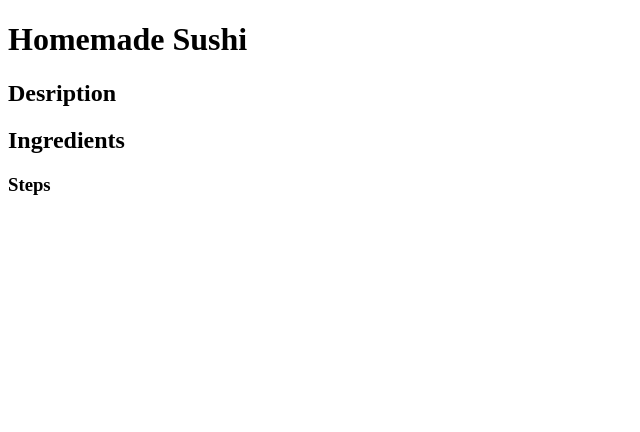
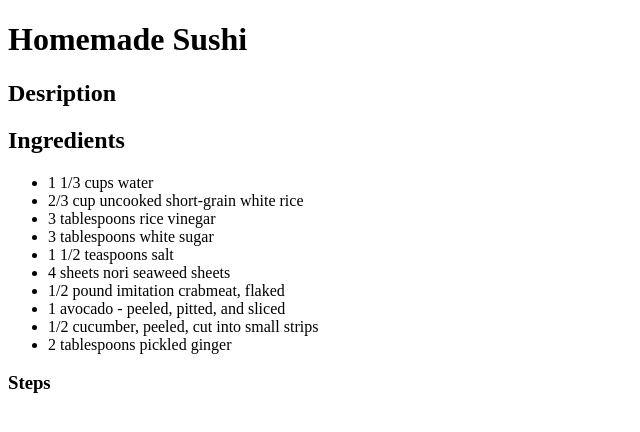
Before and after one commit to avraneel/odin-recipies, a plain HTML site: page recipes/homemade-sushi.html in a window 1280 px wide. Shown: the whole page, without its empty margins (0-640 px from the left). Drawn offline with Linux system fonts and the light colour scheme.

Commit message:
Add Ingredients for Homemade Sushi

```diff
--- a/recipes/homemade-sushi.html
+++ b/recipes/homemade-sushi.html
@@ -8,6 +8,18 @@
         <h1>Homemade Sushi</h1>
         <h2>Desription</h2>
         <h2>Ingredients</h2>
+        <ul>
+            <li>1 1/3 cups water</li>
+            <li>2/3 cup uncooked short-grain white rice</li>
+            <li>3 tablespoons rice vinegar</li>
+            <li>3 tablespoons white sugar</li>
+            <li>1 1/2 teaspoons salt</li>
+            <li>4 sheets nori seaweed sheets</li>
+            <li>1/2 pound imitation crabmeat, flaked</li>
+            <li>1 avocado - peeled, pitted, and sliced</li>
+            <li>1/2 cucumber, peeled, cut into small strips</li>
+            <li>2 tablespoons pickled ginger</li>
+        </ul>
         <h3>Steps</h3>
     </body>
 </html>
```
Also changed, not shown: index.html (+1 -0 lines).
